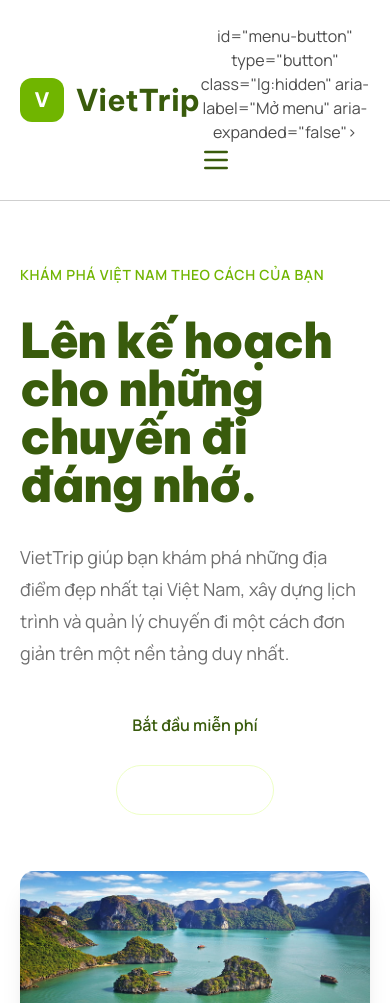
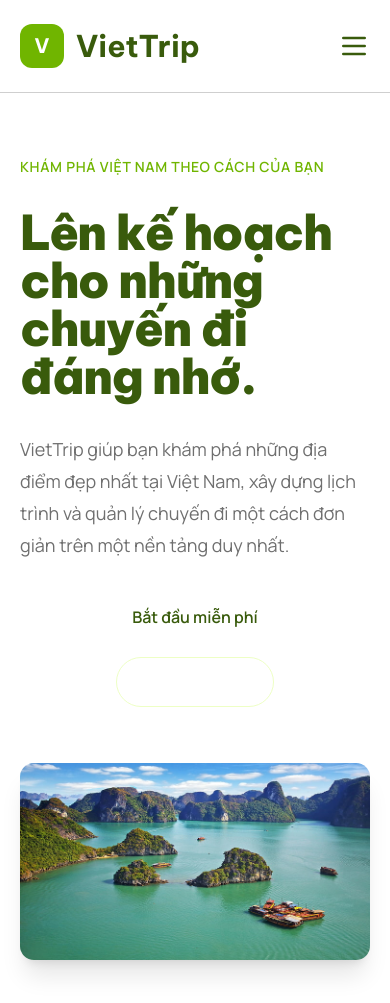
Before and after one commit to nngocanh1401-cloud/TKW_2354050007_NgAnh, a website: page index.html in a window 390 px wide. Shown: the top 1003 px of the page. Drawn offline with Linux system fonts and the light colour scheme.

Commit message:
Fix mobile navbar

```diff
--- a/index.html
+++ b/index.html
@@ -88,7 +88,7 @@
                 </div>
 
                 <!-- Mobile Menu Button -->
-                <button class="lg:hidden">
+                <button class="lg:hidden"
                     id="menu-button"
                     type="button"
                     class="lg:hidden"
```
